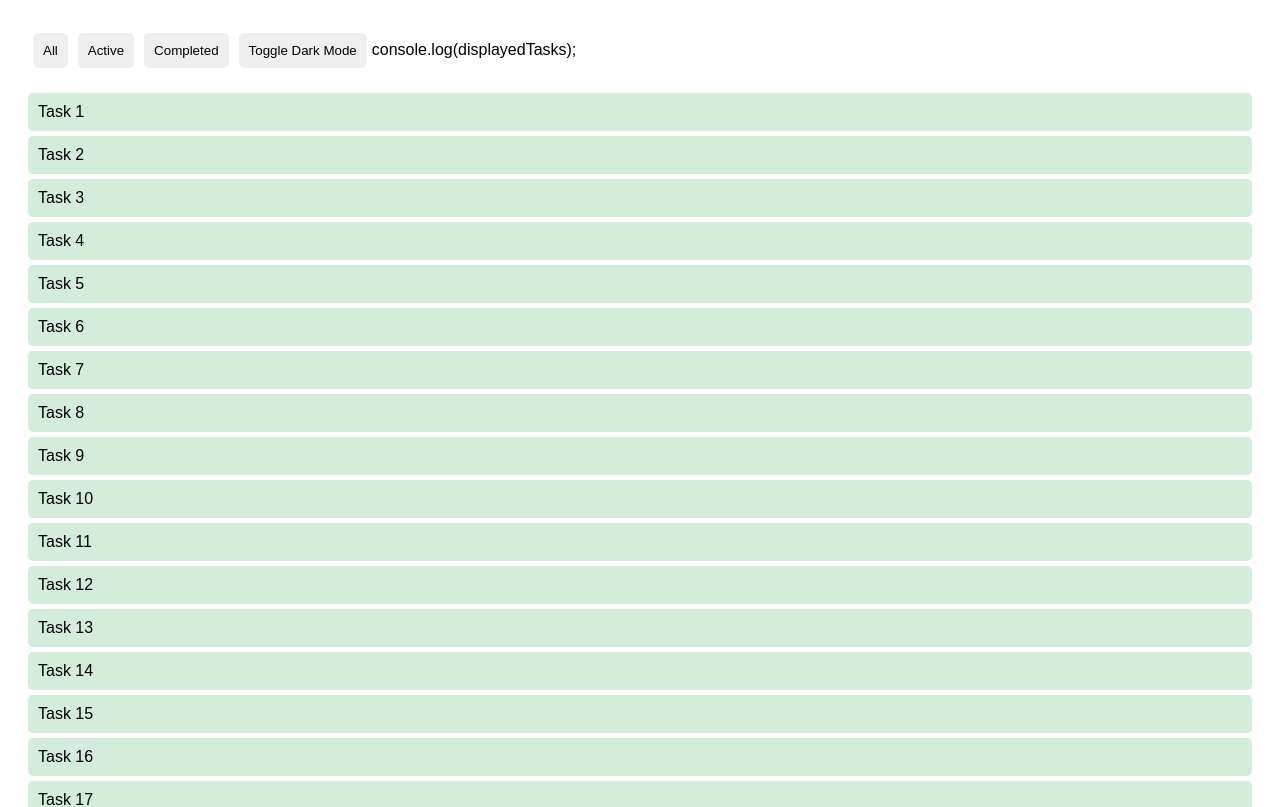
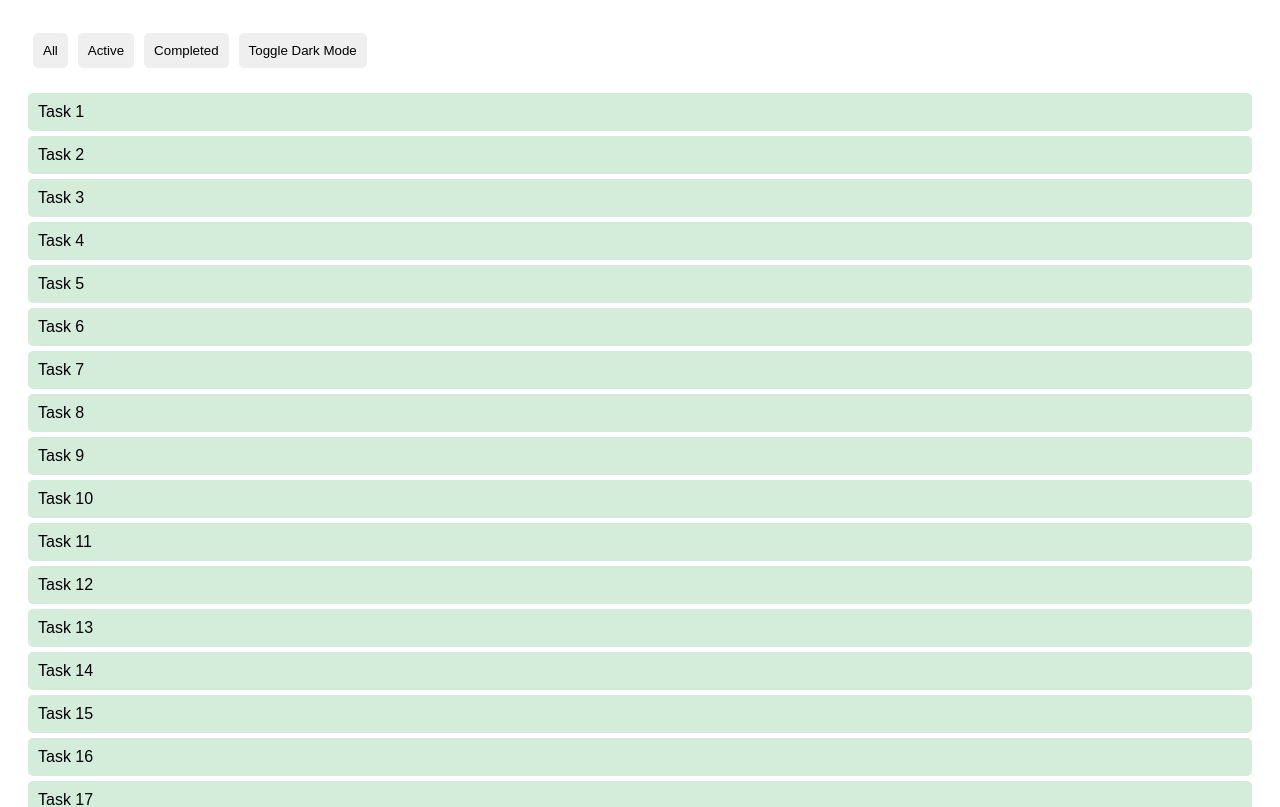
Before and after one commit to acciojob/usememo-performance-Aravindhan-Rajendran, a React app: page / in a window 1280 px wide. Shown: the top 807 px of the page. Built offline with nearby package versions, Linux system fonts and the light colour scheme.

Commit message:
Update App.js

```diff
--- a/src/components/App.js
+++ b/src/components/App.js
@@ -1,4 +1,4 @@
-import React, { useState, useMemo, useEffect } from 'react';
+import React, { useState, useMemo } from 'react';
 import '../styles/App.css';
 
 const generateTasks = () => {
@@ -10,7 +10,6 @@ const generateTasks = () => {
       completed: i <= 25 // First 25 tasks are completed, others are active
     });
   }
-  console.log(tasks); // Log the tasks
   return tasks;
 };
 
@@ -37,6 +36,9 @@ const App = () => {
     });
   }, [tasks, filter]);
 
+  // Debug log
+  console.log(displayedTasks);
+
   return (
     <div className={`app ${darkMode ? 'dark-mode' : ''}`}>
       <button onClick={() => setFilter('All')}>All</button>
@@ -44,7 +46,6 @@ const App = () => {
       <button onClick={() => setFilter('Completed')}>Completed</button>
       <button onClick={() => setDarkMode(prev => !prev)}>Toggle Dark Mode</button>
 
-console.log(displayedTasks);
       <ul className="task-list">
         {displayedTasks.map(task => (
           <Task key={task.id} task={task} />
```
Lines whose indentation alone changed are shown as unchanged.
